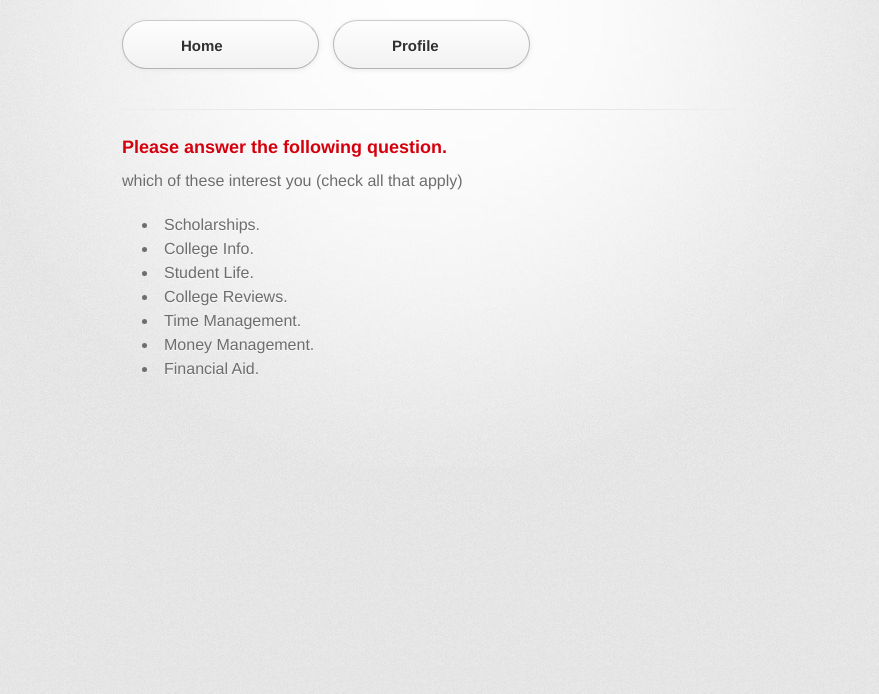
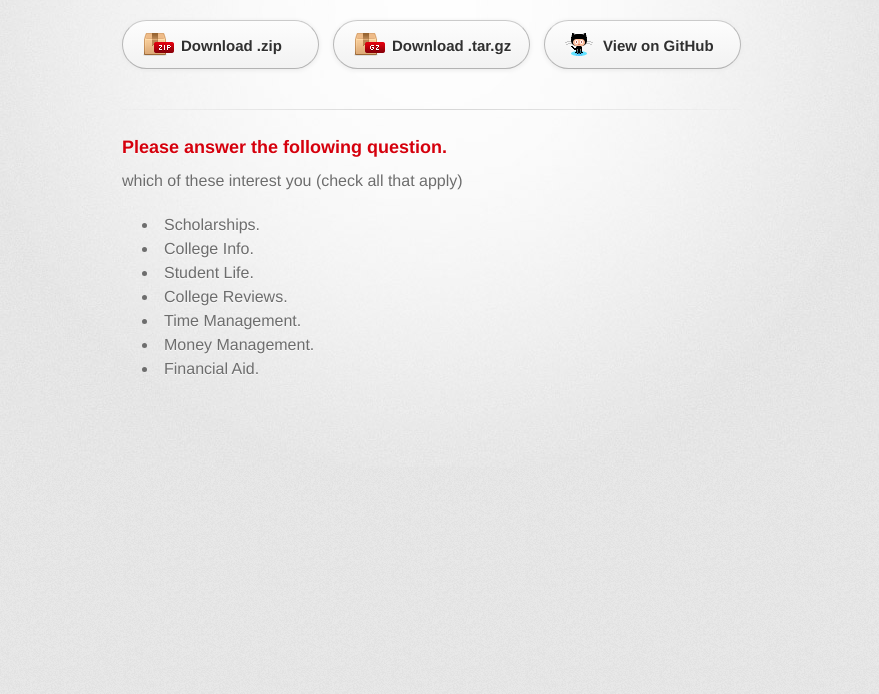
Before and after one commit to DontaJ95/A.R.T.S.1, a plain HTML site: page index.html in a window 1280 px wide. Shown: the part 106-800 px from the top of the page, without its empty margins (208-1087 px from the left). Drawn offline with Linux system fonts and the light colour scheme; a web font is replaced by a local one.

Commit message:
Update index.html

```diff
--- a/index.html
+++ b/index.html
@@ -23,9 +23,9 @@
         </header>
 
         <section id="downloads" class="clearfix" margin="2px">
-          <a href="https://github.com/DontaJ95/A.R.T.S.1/zipball/master" class="button"><span>Home</span></a>
-          <a href="https://github.com/DontaJ95/A.R.T.S.1/tarball/master" class="button"><span>Profile</span></a>
-
+       <a href="https://github.com/DontaJ95/collegesummitapp.com/zipball/master" id="download-zip" class="button"><span>Download .zip</span></a>
+          <a href="https://github.com/DontaJ95/collegesummitapp.com/tarball/master" id="download-tar-gz" class="button"><span>Download .tar.gz</span></a>
+          <a href="https://github.com/DontaJ95/collegesummitapp.com" id="view-on-github" class="button"><span>View on GitHub</span></a>
         </section>
 
    <hr>
```
